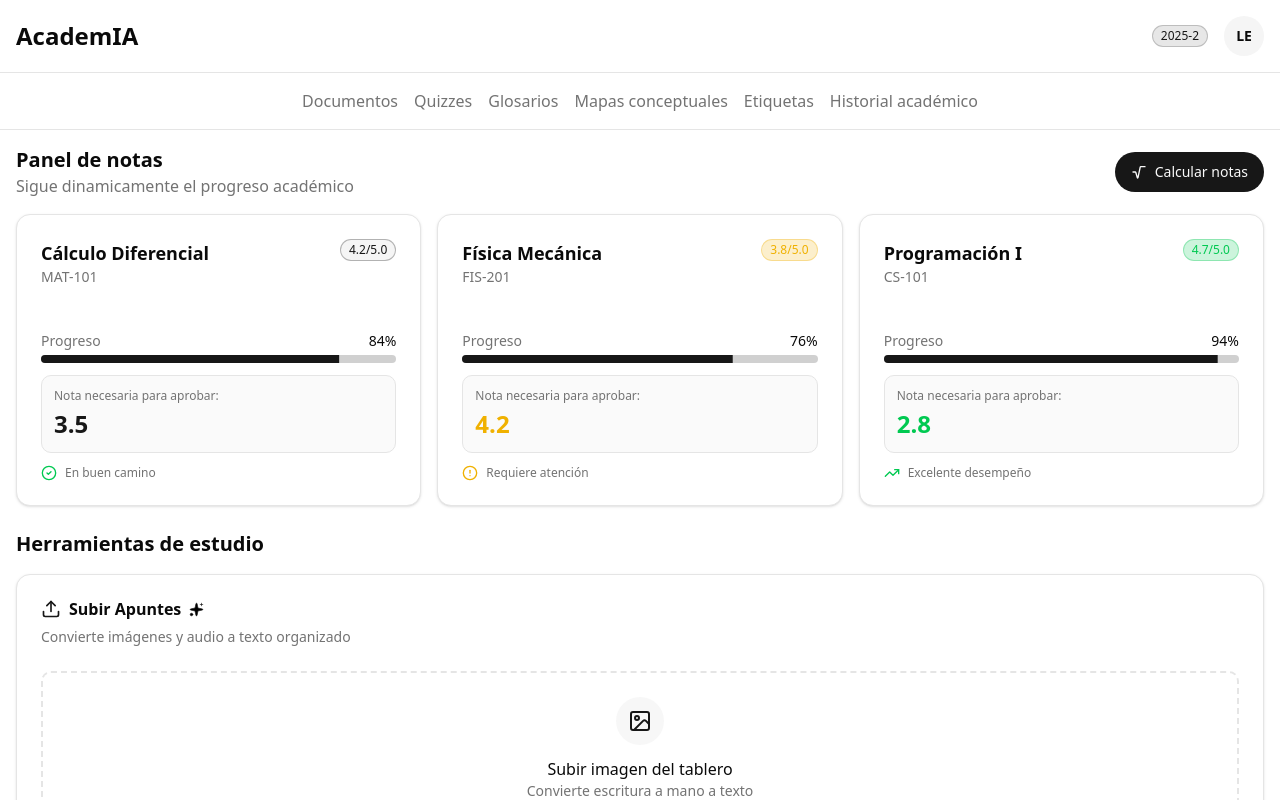
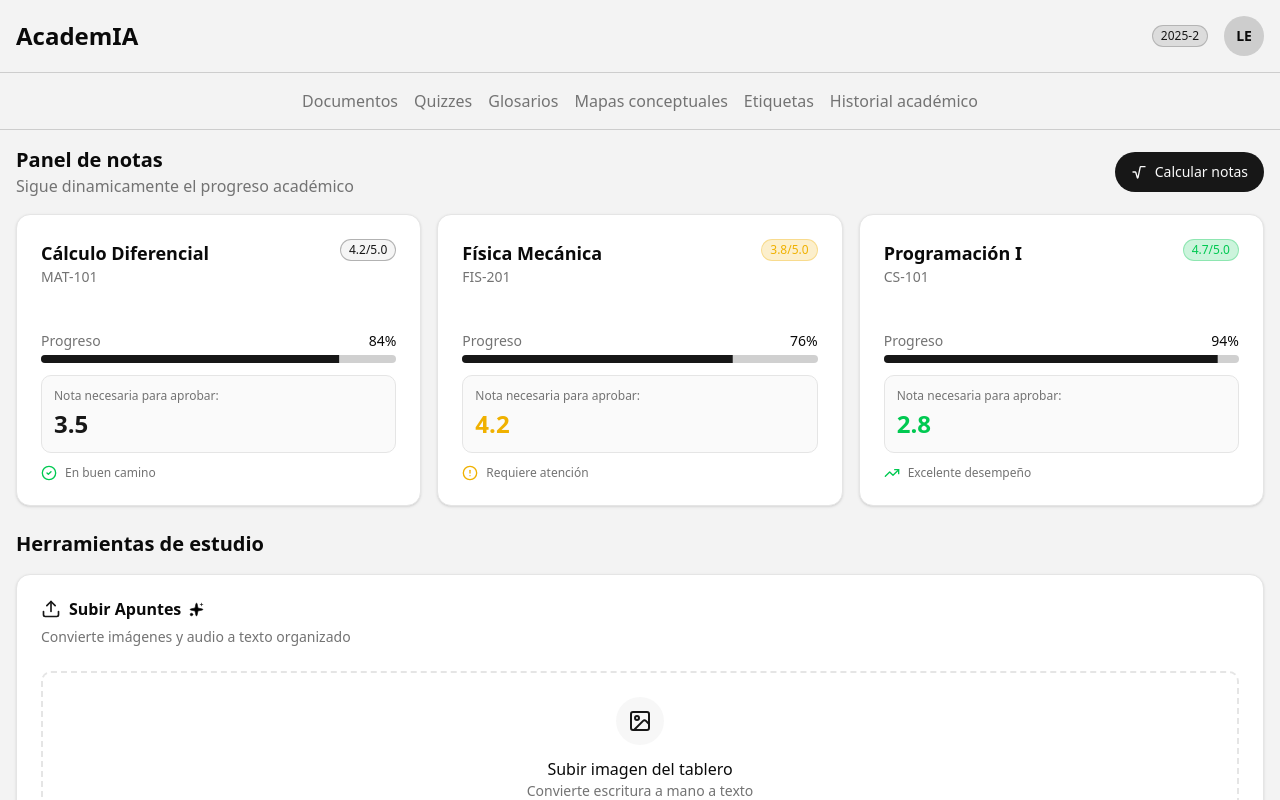
Before and after one commit to yerovyespitia/academia, a Next.js app: page / in a window 1280 px wide. Shown: the top 800 px of the page. Built offline with nearby package versions, Linux system fonts and the light colour scheme.

Commit message:
style: update page design

```diff
--- a/app/globals.css
+++ b/app/globals.css
@@ -117,6 +117,6 @@
     @apply border-border outline-ring/50;
   }
   body {
-    @apply bg-background text-foreground;
+    @apply bg-[#f3f3f3] text-foreground;
   }
 }
--- a/components/navbar/index.tsx
+++ b/components/navbar/index.tsx
@@ -3,7 +3,7 @@ import { Badge } from '../ui/badge'
 
 export default function Navbar() {
   return (
-    <nav className='border-b border-border'>
+    <nav className='border-b border-muted-foreground/30'>
       <header className='max-w-7xl mx-auto flex justify-between items-center p-4'>
         <Link href='/'>
           <h1 className='text-2xl font-bold'>AcademIA</h1>
@@ -15,7 +15,7 @@ export default function Navbar() {
           >
             2025-2
           </Badge>
-          <div className='w-10 h-10 rounded-full bg-secondary flex items-center justify-center text-sm font-semibold cursor-pointer'>
+          <div className='w-10 h-10 rounded-full bg-muted-foreground/30 flex items-center justify-center text-sm font-semibold cursor-pointer'>
             LE
           </div>
         </div>
--- a/components/sub-navbar/index.tsx
+++ b/components/sub-navbar/index.tsx
@@ -2,7 +2,7 @@ import Link from 'next/link'
 
 export default function SubNavbar() {
   return (
-    <nav className='border-b border-border'>
+    <nav className='border-b border-muted-foreground/30'>
       <header className='max-w-7xl mx-auto flex justify-center items-center p-4'>
         <div className='flex items-center justify-center gap-4 flex-wrap'>
           <Link
--- a/components/ui/button.tsx
+++ b/components/ui/button.tsx
@@ -9,17 +9,17 @@ const buttonVariants = cva(
   {
     variants: {
       variant: {
-        default: "bg-primary text-primary-foreground hover:bg-primary/90",
+        default: "bg-primary text-primary-foreground hover:bg-primary/90 cursor-pointer",
         destructive:
-          "bg-destructive text-white hover:bg-destructive/90 focus-visible:ring-destructive/20 dark:focus-visible:ring-destructive/40 dark:bg-destructive/60",
+          "bg-destructive text-white hover:bg-destructive/90 focus-visible:ring-destructive/20 dark:focus-visible:ring-destructive/40 dark:bg-destructive/60 cursor-pointer",
         outline:
-          "border bg-background shadow-xs hover:bg-accent hover:text-accent-foreground dark:bg-input/30 dark:border-input dark:hover:bg-input/50",
+          "border bg-background shadow-xs hover:bg-accent hover:text-accent-foreground dark:bg-input/30 dark:border-input dark:hover:bg-input/50 cursor-pointer",
         secondary:
-          "bg-secondary text-secondary-foreground hover:bg-secondary/80",
+          "bg-secondary text-secondary-foreground hover:bg-secondary/80 cursor-pointer",
         ghost:
-          "hover:bg-accent hover:text-accent-foreground dark:hover:bg-accent/50",
-        link: "text-primary underline-offset-4 hover:underline",
-        brand: "bg-primary text-primary-foreground hover:bg-primary/90 rounded-full transition-transform duratino-150 active:scale-90 cursor-pointer",
+          "hover:bg-accent hover:text-accent-foreground dark:hover:bg-accent/50 cursor-pointer",
+        link: "text-primary underline-offset-4 hover:underline cursor-pointer",
+        brand: "bg-primary text-primary-foreground hover:bg-primary/90 rounded-full transition-transform duration-150 active:scale-90 cursor-pointer",
       },
       size: {
         default: "h-9 px-4 py-2 has-[>svg]:px-3",
```
